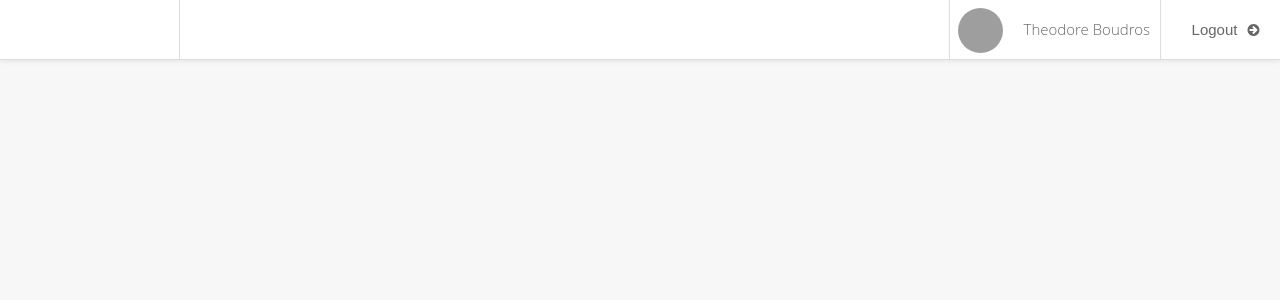
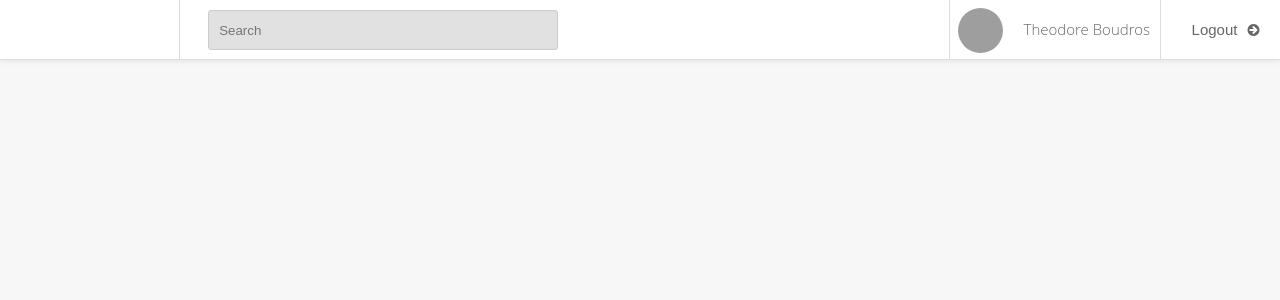
Before and after one commit to tedboudros/twingram, a PHP site: page /frontend/required/default/header.php in a window 1280 px wide. Shown: the top 300 px of the page. Run offline with PHP 8.4, Linux system fonts and the light colour scheme; data that the repository does not hold is empty; some libraries are stand-ins or nearby versions; grey boxes are pictures that could not be loaded.

Commit message:
Design changes!

```diff
--- a/frontend/required/default/header.php
+++ b/frontend/required/default/header.php
@@ -6,6 +6,17 @@
 	<script src="<?php echo FRONTEND_DIR; ?>required/scripts/tracking.js"></script>
 	<title><?php echo $site['site-title']; ?></title>
 	<script>
+
+
+		$(window).scroll(function() {
+			var scroll = $(window).scrollTop();
+			if (scroll > 80) {
+				$("header").addClass("headerScrolled");
+			}else{
+				$("header").removeClass("headerScrolled");
+			}
+		});
+
 		$(document).ready(function () {
 			$(".headerButton[title=Logout]").click(function () { //To logout
 				$.ajax({
@@ -28,9 +39,12 @@
 	<header>
 		<?php if ($site['iflogo'] == 1){ ?>
 			<img id="site-title" style="padding: 0;" src="<?php echo IMAGE_DIR . $site['site-name']; ?>"></img>
-		<?php }else{?>
+		<?php }else{ ?>
 			<span id="site-title"><h1><?php echo $site['site-name']; ?></h1></span>
 		<?php } ?>
+		<div id="search">
+			<input type="text" placeholder="Search" id="searchInput"></input>
+		</div>
 		<div id="headerRight">
 			<div class="headerButton">
 				<img class="userPhoto" src="<?php echo IMAGE_DIR . "profile.png"; ?>"></img>
--- a/frontend/required/stylesheet/style.css
+++ b/frontend/required/stylesheet/style.css
@@ -41,17 +41,7 @@
 	padding: 10px;
 	background-color: #eee;
 	color: #000;
-	border: 1px solid #ddd;
-	border-radius: 3px;
-	min-width: 270px;
-	outline: none;
-}
-
-input[type=text], input[type=password]{
-	padding: 10px;
-	background-color: #eee;
-	color: #000;
-	border: 1px solid #ddd;
+	border: 1px solid #ccc;
 	border-radius: 3px;
 	min-width: 270px;
 	outline: none;
@@ -92,6 +82,11 @@
 	z-index: 9999;
 }
 
+.headerScrolled{
+	box-shadow: 0 1px 0 rgba(12,13,14,0.1), 0 1px 3px rgba(12,13,14,0.1), 0 4px 20px rgba(12,13,14,0.035), 0 1px 1px rgba(12,13,14,0.025);
+	background-color: rgba(255,255,255,0.9);
+}
+
 #site-title {
 	font-size: 14px;
 	color: #655dff;
@@ -99,10 +94,11 @@
 	margin: 0;
 	padding-top: 15px;
 	padding-left: 15px;
-	height: 60px;
+	height: 59px;
 	width: 180px;
 	border-right: 1px solid #ddd;
 	cursor: pointer;
+	background-color: #fff;
 }
 
 #site-title h1{
@@ -112,6 +108,28 @@
 	letter-spacing: 1.3;
 	/* text-shadow: 0 0 1px #bbb; */
 	padding-right: 20px;
+}
+
+#search{
+	width: 400px;
+    height: 59px;
+    display: inline-block;
+	margin: 0;
+	position: relative;
+	vertical-align: top;
+}
+
+#searchInput{
+	display: inline-block;
+	width: 350px;
+	height: 40px;
+	margin: 10px 25px;
+	background-color: rgba(180,180,180,0.4);
+}
+
+#searchInput:focus {
+	background-color: #dfdfdf;
+	transition: 0.2s;
 }
 
 #headerRight {
@@ -207,17 +225,17 @@
 	padding-left: 10px;
 	padding-bottom: 0;
 	display: inline-block;
-    font-size: 1.5em;
+    font-size: 1.2em;
     font-weight: 300;
 	color: #333;
 	text-align: left;
 }
 .postOwnerPhoto {
 	margin: 20px 0px 30px 20px;
-	width: 60px;
-	height: 60px;
+	width: 50px;
+	height: 50px;
 	display: inline-block;
-	border-radius: 60px;
+	border-radius: 50px;
     position: relative;
     vertical-align: middle
 }
@@ -277,6 +295,7 @@
 	position: relative;
 	bottom: 0;
 	outline: 0;
+	transition: 0.2s;
 }
 .react > input[type=submit]{
 	background: #eee;
@@ -286,7 +305,7 @@
 .react > input[type=submit]:hover {
 	background: #e0e0e0;
 	transition: 0.2s;
-	color: #000;
+	color: #03f;
 }
 
 .UreactButton{
@@ -295,7 +314,7 @@
 .reactButton:hover {
 	background: #e0e0e0;
 	transition: 0.2s;
-	color: #000;
+	color: #03f;
 }
 footer {
 	width: 100%;
```
